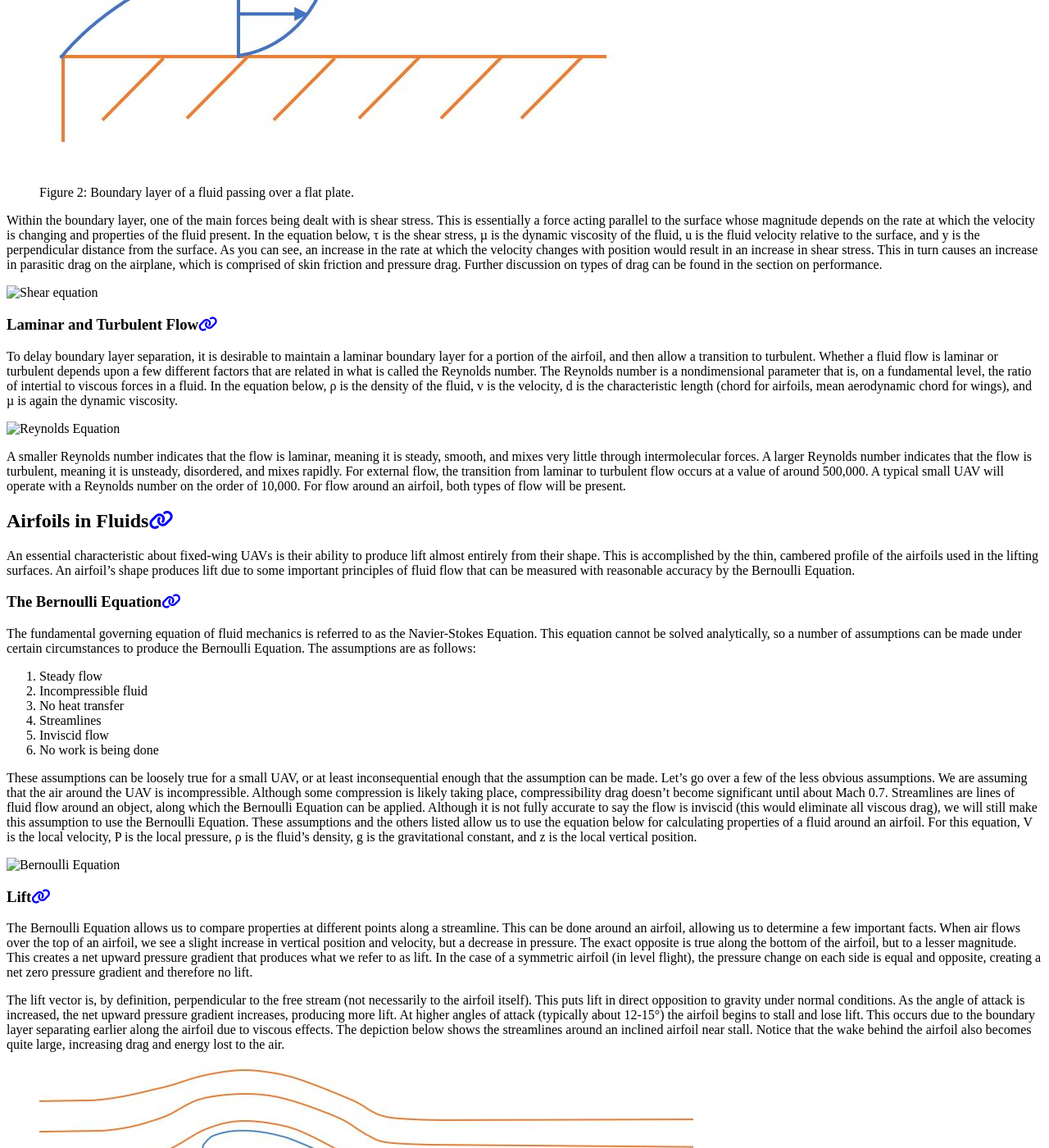
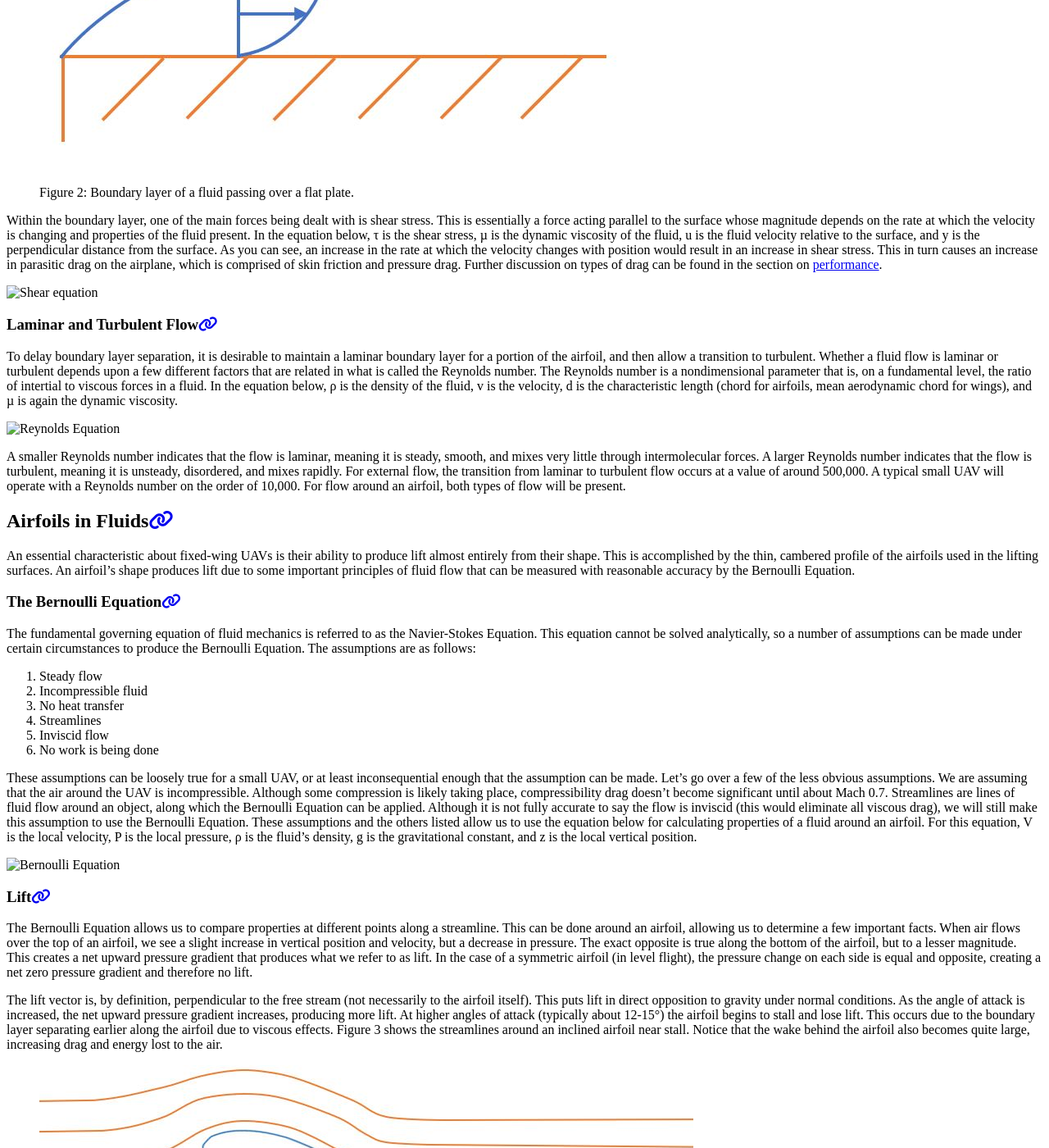
Before and after one commit to BYU-Aeronautics-Club/BYUAeronauticsClub.github.io, a Jekyll site: the page built from _pages/fundamentals/aerodynamics/fluids.md, in a window 1280 px wide and 1400 px high, scrolled down 1858 px. Shown: the whole window at 82% size. Built offline with Jekyll 4.4.1, drawn with Linux system fonts in a browser that asks for light colours; cached includes are drawn as plain includes; nearby versions of some CDN libraries; some of the changed text lies outside the part shown.

Commit message:
Updating figure references

```diff
--- a/_pages/fundamentals/aerodynamics/fluids.md
+++ b/_pages/fundamentals/aerodynamics/fluids.md
@@ -11,7 +11,7 @@
 ## Fluid Flow
 By definition, both gases and liquids are fluids. These are classified together since priniples of fluid mechanics apply to both accurately. Both gases and liquids have weaker molecular forces than solids, creating an indefinite shape and volume. It is typically taught that liquids have a definite shape, but this is incorrect since they can be compressed if enough pressure is applied. As a reference, air is about 22,000 times more compressible than water. The weaker molecular forces in all fluids allow them to move and create a flow through or around a volume (such as an airplane).
 
-When a fluid flows, a no-slip condition is assumed wherever it contacts a solid. This means that the flow velocity of the fluid at any point it contacts a solid is zero. The velocity increases outward from the surface until it gets to the free stream velocity (U<sub>∞</sub>). This occurs in a quadratic fashion, as shown below. The portion of the flow that has a velocity profile is of particular interest to us because this is where the aircraft is dealing with aerodynamic forces. It is referred to as the boundary layer.
+When a fluid flows, a no-slip condition is assumed wherever it contacts a solid. This means that the flow velocity of the fluid at any point it contacts a solid is zero. The velocity increases outward from the surface until it gets to the free stream velocity (U<sub>∞</sub>). This occurs in a quadratic fashion, as shown in Figure 1. The portion of the flow that has a velocity profile is of particular interest to us because this is where the aircraft is dealing with aerodynamic forces. It is referred to as the boundary layer.
 
 {% include figure image_path="_pages/fundamentals/aerodynamics/figures/velocity_profile.JPG" caption="Figure 1: Velocity profile of a fluid along a surface." %}
 
@@ -20,7 +20,7 @@
 
 {% include figure image_path="_pages/fundamentals/aerodynamics/figures/boundary_layer.JPG" caption="Figure 2: Boundary layer of a fluid passing over a flat plate." %}
 
-Within the boundary layer, one of the main forces being dealt with is shear stress. This is essentially a force acting parallel to the surface whose magnitude depends on the rate at which the velocity is changing and properties of the fluid present. In the equation below, τ is the shear stress, µ is the dynamic viscosity of the fluid, u is the fluid velocity relative to the surface, and y is the perpendicular distance from the surface. As you can see, an increase in the rate at which the velocity changes with position would result in an increase in shear stress. This in turn causes an increase in parasitic drag on the airplane, which is comprised of skin friction and pressure drag. Further discussion on types of drag can be found in the section on performance.
+Within the boundary layer, one of the main forces being dealt with is shear stress. This is essentially a force acting parallel to the surface whose magnitude depends on the rate at which the velocity is changing and properties of the fluid present. In the equation below, τ is the shear stress, µ is the dynamic viscosity of the fluid, u is the fluid velocity relative to the surface, and y is the perpendicular distance from the surface. As you can see, an increase in the rate at which the velocity changes with position would result in an increase in shear stress. This in turn causes an increase in parasitic drag on the airplane, which is comprised of skin friction and pressure drag. Further discussion on types of drag can be found in the section on [performance](https://aeronautics.byu.edu/fundamentals/aerodynamics/performance/).
 
 ![Shear equation](./figures/shear_equation.JPG){: .align-center}
 
@@ -51,15 +51,15 @@
 ### Lift
 The Bernoulli Equation allows us to compare properties at different points along a streamline. This can be done around an airfoil, allowing us to determine a few important facts. When air flows over the top of an airfoil, we see a slight increase in vertical position and velocity, but a decrease in pressure. The exact opposite is true along the bottom of the airfoil, but to a lesser magnitude. This creates a net upward pressure gradient that produces what we refer to as lift. In the case of a symmetric airfoil (in level flight), the pressure change on each side is equal and opposite, creating a net zero pressure gradient and therefore no lift.
 
-The lift vector is, by definition, perpendicular to the free stream (not necessarily to the airfoil itself). This puts lift in direct opposition to gravity under normal conditions. As the angle of attack is increased, the net upward pressure gradient increases, producing more lift. At higher angles of attack (typically about 12-15°) the airfoil begins to stall and lose lift. This occurs due to the boundary layer separating earlier along the airfoil due to viscous effects. The depiction below shows the streamlines around an inclined airfoil near stall. Notice that the wake behind the airfoil also becomes quite large, increasing drag and energy lost to the air.
+The lift vector is, by definition, perpendicular to the free stream (not necessarily to the airfoil itself). This puts lift in direct opposition to gravity under normal conditions. As the angle of attack is increased, the net upward pressure gradient increases, producing more lift. At higher angles of attack (typically about 12-15°) the airfoil begins to stall and lose lift. This occurs due to the boundary layer separating earlier along the airfoil due to viscous effects. Figure 3 shows the streamlines around an inclined airfoil near stall. Notice that the wake behind the airfoil also becomes quite large, increasing drag and energy lost to the air.
 
-{% include figure image_path="_pages/fundamentals/aerodynamics/figures/tilted_airfoil.JPG" caption="Figure 3: Streamlines of flow around an airfoil at a high angle" %}
+{% include figure image_path="_pages/fundamentals/aerodynamics/figures/tilted_airfoil.JPG" caption="Figure 3: Streamlines of flow around an airfoil at a high angle." %}
 
 ### Drag
 In contrast to the lifting force, drag is defined as being parallel to the free stream. For small UAVs, its main source is produced by skin friction. This is a result of the shear stress acting on the surface of the airplane. Laminar flow produces significantly lower shear stress, making turbulent flow undesirable in terms of skin friction. An airfoil that can delay boundary layer separation longer will have more laminar flow, and therefore less skin friction.
 
 Another significant source of drag is pressure drag. Since air is viscous, some energy is lost while it passes over an airfoil. What this means is that if we follow a streamline of air particles over the airfoil, it will not return to the initial vertical position past the trailing edge. This is similar to how a ball rolling down a hill can't return to the same height on the next hill to energy being lost to friction. The result is a wake that contains energy lost to the air. This also means there is a net pressure gradient from back to front, producing pressure drag.
 
-The rest of the drag force on small UAVs is related to how the vehicle produces lift, and is called induced drag. It is impossible to eliminate induced drag because it is coupled to lift. When a wing generates lift, it is not exactly perpendicular to the free stream. The component of the induced lift vector that is parallel to the free stream is the induced drag. This can also be thought of as energy being left behind in the air from the downwash of the UAV. It is this same principle that results in the vortices trailing behind the wingtips.
+The rest of the drag force on small UAVs is related to how the vehicle produces lift, and is called induced drag. It is impossible to eliminate induced drag because it is coupled to lift. When a wing generates lift, it is not exactly perpendicular to the free stream. The component of the induced lift vector that is parallel to the free stream is the induced drag. This can also be thought of as energy being left behind in the air from the downwash of the UAV. It is this same principle that results in the vortices trailing behind the wingtips (see Figure 4).
 
 {% include figure image_path="_pages/fundamentals/aerodynamics/figures/downwash.jpg" caption="Figure 4: Representation of downwash. Produced by XLFR5." %}
```
